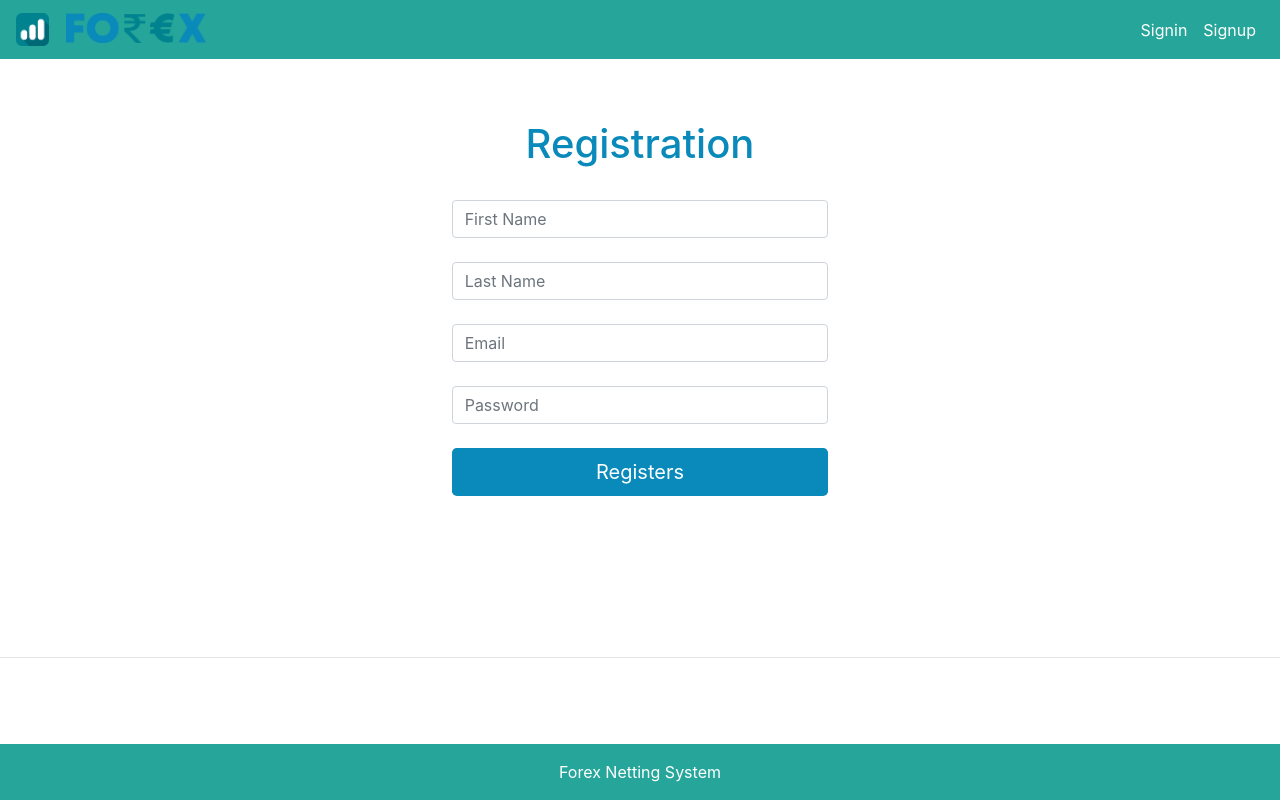
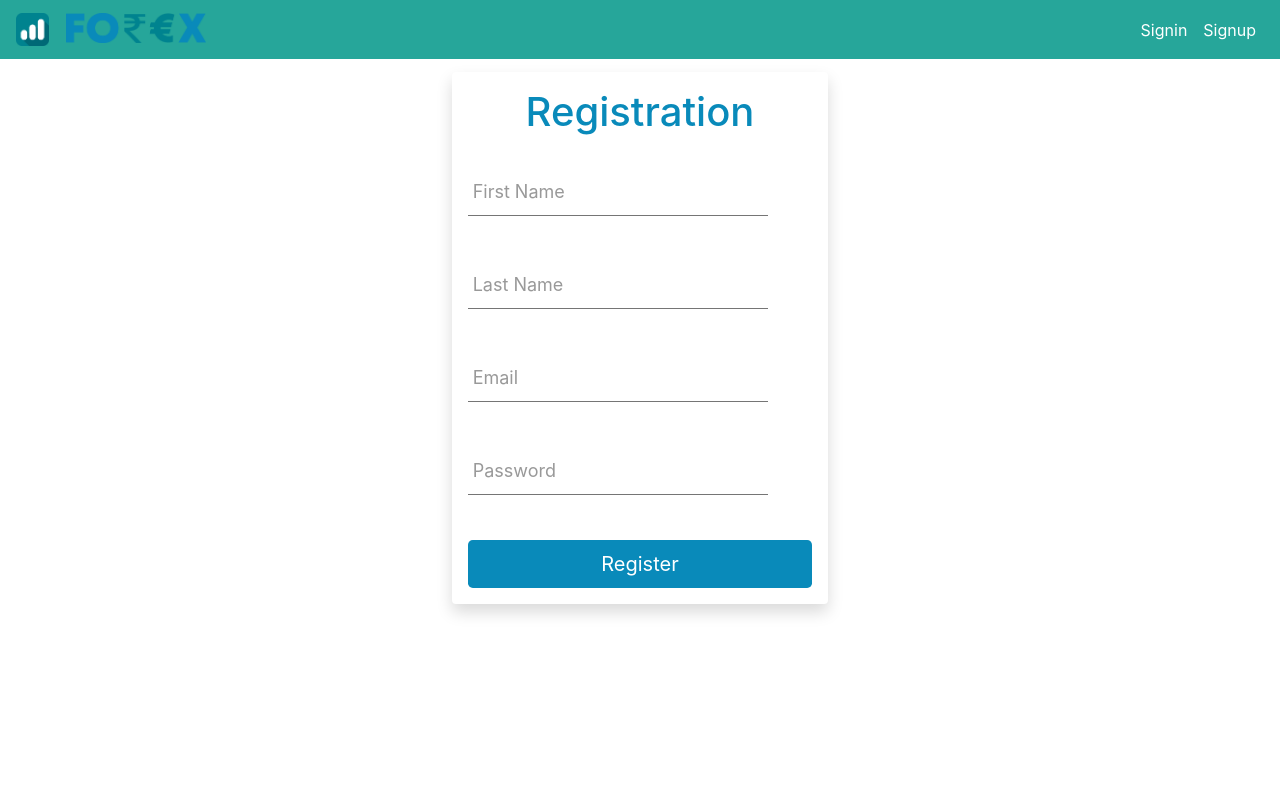
Before and after one commit to BansalAman1014/ForexNettingSystem, an Angular app in the folder frontend/: page /register in a window 1280 px wide. Shown: the top 800 px of the page. Built offline with nearby package versions, Linux system fonts and the light colour scheme.

Commit message:
Registration Design Update

```diff
--- a/frontend/src/app/dashboard/dashboard.component.html
+++ b/frontend/src/app/dashboard/dashboard.component.html
@@ -22,6 +22,11 @@
       </li>
     </ul>
   </div>
+  &nbsp;
+  <a class="navbar-brand" href="#">
+    <img style="border-radius: 50%;" src='../../assets/images/rohith.jpg'width="33" height="33" class="d-inline-block align-top" alt="">
+
+  </a>
 </nav>
 
 <br><br><br><br><br><br>
--- a/frontend/src/app/dashboard/dashboard.component.ts
+++ b/frontend/src/app/dashboard/dashboard.component.ts
@@ -11,7 +11,7 @@ import { AuthService } from '../auth.service';
 export class DashboardComponent implements OnInit {
 
   user: JSON;
-
+ // userImage: '../../assets/images/rohith.jpg';
   constructor(
     private auth: AuthService,
     private session: SessionService,
--- a/frontend/src/app/home/home.component.html
+++ b/frontend/src/app/home/home.component.html
@@ -31,9 +31,9 @@
     <span>Forex</span>
   </div>
 </div>
-
+<br><br><br>
 <!-- Footer -->
-<footer class="page-footer fixed-bottom font-small teal">
+<footer class="page-footer font-small teal">
 
     <!-- Copyright -->
     <div class="footer-copyright text-center py-3 text-white">
--- a/frontend/src/app/login/login.component.html
+++ b/frontend/src/app/login/login.component.html
@@ -38,7 +38,7 @@
         </div>
         <br>
         <button type="button" (click)="login()"  [disabled]="isBusy" class="btn button-style button-background2 btn-lg btn-block">
-         <span><ng-template [ngIf]="!isBusy">Login</ng-template></span>
+         <span><ng-template [ngIf]="!isBusy">Login account-login</ng-template></span>
           <ng-template [ngIf]="isBusy">Logging in, please wait...</ng-template>
         </button>
       </div>
@@ -61,4 +61,3 @@
 <br><br><br><br><br>
 <hr>
 <app-home></app-home>
-<br><br><br>
--- a/frontend/src/app/register/register.component.css
+++ b/frontend/src/app/register/register.component.css
@@ -0,0 +1,92 @@
+
+.group 			  {
+    position:relative;
+    margin-bottom:45px;
+  }
+  input 				{
+    font-size:18px;
+    padding:10px 10px 10px 5px;
+    display:block;
+    width:300px;
+    border:none;
+    border-bottom:1px solid #757575;
+  }
+  input:focus 		{ outline:none; }
+
+  /* LABEL ======================================= */
+  label 				 {
+    color:#999;
+    font-size:18px;
+    font-weight:normal;
+    position:absolute;
+    pointer-events:none;
+    left:5px;
+    top:10px;
+    transition:0.2s ease all;
+    -moz-transition:0.2s ease all;
+    -webkit-transition:0.2s ease all;
+  }
+
+  /* active state */
+  input:focus ~ label, input:valid ~ label 		{
+    top:-20px;
+    font-size:14px;
+    color:#5264AE;
+  }
+
+  /* BOTTOM BARS ================================= */
+  .bar 	{ position:relative; display:block; width:300px; }
+  .bar:before, .bar:after 	{
+    content:'';
+    height:2px;
+    width:0;
+    bottom:1px;
+    position:absolute;
+    background:#5264AE;
+    transition:0.2s ease all;
+    -moz-transition:0.2s ease all;
+    -webkit-transition:0.2s ease all;
+  }
+  .bar:before {
+    left:50%;
+  }
+  .bar:after {
+    right:50%;
+  }
+
+  /* active state */
+  input:focus ~ .bar:before, input:focus ~ .bar:after {
+    width:50%;
+  }
+
+  /* HIGHLIGHTER ================================== */
+  .highlight {
+    position:absolute;
+    height:60%;
+    width:100px;
+    top:25%;
+    left:0;
+    pointer-events:none;
+    opacity:0.5;
+  }
+
+  /* active state */
+  input:focus ~ .highlight {
+    -webkit-animation:inputHighlighter 0.3s ease;
+    -moz-animation:inputHighlighter 0.3s ease;
+    animation:inputHighlighter 0.3s ease;
+  }
+
+  /* ANIMATIONS ================ */
+  @-webkit-keyframes inputHighlighter {
+      from { background:#5264AE; }
+    to 	{ width:0; background:transparent; }
+  }
+  @-moz-keyframes inputHighlighter {
+      from { background:#5264AE; }
+    to 	{ width:0; background:transparent; }
+  }
+  @keyframes inputHighlighter {
+      from { background:#5264AE; }
+    to 	{ width:0; background:transparent; }
+  }
--- a/frontend/src/app/register/register.component.html
+++ b/frontend/src/app/register/register.component.html
@@ -1,4 +1,4 @@
-<br><br><br><br><br>
+<br><br><br>
 <div class="row">
   {{response|json}}
 </div>
@@ -7,55 +7,78 @@
   <div class="col-sm-4">
     <form [formGroup]="formGroup">
       <div style="text-align:center" class="container">
+        <div class="shadow p-3 mb-5 bg-white rounded">
         <h1 class="header1">Registration</h1><br>
-        <!--<div class="input-group input-group-sm mb-3">
+
+
+<!--
+        <div class="input-group input-group-sm mb-3">
           <div class="input-group-prepend">
             <span class="input-group-text" id="inputGroup-sizing-sm">First Name</span>
           </div>
           </div>-->
-          <input placeholder="First Name" formControlName="firstname" type="text" class="form-control" aria-describedby="inputGroup-sizing-sm">
+          <div class="group">
+            <input type="text" placeholder="" formControlName="firstname" class="" aria-describedby=""  required>
+            <span class="highlight"></span>
+            <span class="bar"></span>
+            <label class="mine">First Name</label>
+          </div>
 
         <div class="alert alert-danger" *ngIf="(formGroup.get('firstname').invalid &&
           formGroup.get('firstname').touched) || showInputErrors">
           <div *ngIf="formGroup.get('firstname').hasError('required')"> Please enter your first name </div>
-        </div><br>
+        </div>
         <!--<div class="input-group input-group-sm mb-3">
           <div class="input-group-prepend">
             <span class="input-group-text" id="inputGroup-sizing-sm">Last Name</span>
           </div>
         </div>-->
-        <input placeholder="Last Name" formControlName="lastname" type="text" class="form-control" aria-describedby="inputGroup-sizing-sm">
-
+          <div class="group">
+            <input type="text"placeholder="" formControlName="lastname" class="" aria-describedby="" required>
+            <span class="highlight"></span>
+            <span class="bar"></span>
+            <label class="mine">Last Name</label>
+          </div>
         <div class="alert alert-danger" *ngIf="(formGroup.get('lastname').invalid &&
           formGroup.get('lastname').touched) || showInputErrors">
           <div *ngIf="formGroup.get('lastname').hasError('required')"> Please enter your last name </div>
-        </div><br>
+        </div>
         <!--<div class="input-group input-group-sm mb-3">
           <div class="input-group-prepend">
             <span class="input-group-text" id="inputGroup-sizing-sm">Email</span>
           </div>
         </div>-->
-          <input  placeholder="Email" formControlName="email" type="email" class="form-control" aria-describedby="inputGroup-sizing-sm">
-
+        <div class="group">
+          <input  type="email"placeholder="" formControlName="email" class="" aria-describedby="" required>
+          <span class="highlight"></span>
+          <span class="bar"></span>
+          <label class="mine">Email</label>
+        </div>
         <div class="alert alert-danger" *ngIf="(formGroup.get('email').invalid &&
           formGroup.get('email').touched) || showInputErrors">
-          <div *ngIf="formGroup.get('email').hasError('required') ||
+          <div class="" *ngIf="formGroup.get('email').hasError('required') ||
             formGroup.get('email').hasError('email')"> Please enter your email </div>
-        </div><br>
+        </div>
         <!--<div class="input-group input-group-sm mb-3">
           <div class="input-group-prepend">
             <span class="input-group-text" id="inputGroup-sizing-sm">Password</span>
           </div>
         </div>-->
-          <input placeholder="Password" formControlName="password" type="password" class="form-control" aria-describedby="inputGroup-sizing-sm">
-        <div class="alert alert-danger" *ngIf="(formGroup.get('password').invalid &&
+        <div class="group">
+          <input type="password"placeholder="" formControlName="password" class="" aria-describedby="" required>
+          <span class="highlight"></span>
+          <span class="bar"></span>
+          <label class="mine">Password</label>
+        </div>
+          <div class="alert alert-danger" *ngIf="(formGroup.get('password').invalid &&
           formGroup.get('password').touched) || showInputErrors">
           <div *ngIf="formGroup.get('password').hasError('required')"> Please enter your password </div>
-        </div><br>
+        </div>
         <button type="button" (click)="register(firstname.value, lastname.value, email.value, password.value)"
         class="btn button-style button-background2 btn-lg btn-block">
-          <span>Registers</span>
+          <span>Register</span>
         </button>
+      </div>
       </div>
     </form>
   </div>
@@ -76,4 +99,3 @@
 <br><br><br><br><br>
 <hr>
 <app-home></app-home>
-<br><br><br>
--- a/frontend/src/styles.css
+++ b/frontend/src/styles.css
@@ -1,4 +1,29 @@
 /* You can add global styles to this file, and also import other style files */
+
+.dark-primary-color    {
+	background: #0097A7;
+}
+.default-primary-color {
+	background: #00BCD4;
+}
+.light-primary-color   {
+	background: #B2EBF2; }
+.text-primary-color    {
+	color: #FFFFFF;
+}
+.accent-color          {
+	background: #009688;
+}
+.primary-text-color    {
+	color: #212121;
+}
+.secondary-text-color  {
+	color: #757575;
+}
+.divider-color         {
+	border-color: #BDBDBD;
+}
+
 nav.teal{
     background-color: #26a69a;
 }
```
Also changed, not shown: frontend/src/assets/images/rohith.jpg (added).
